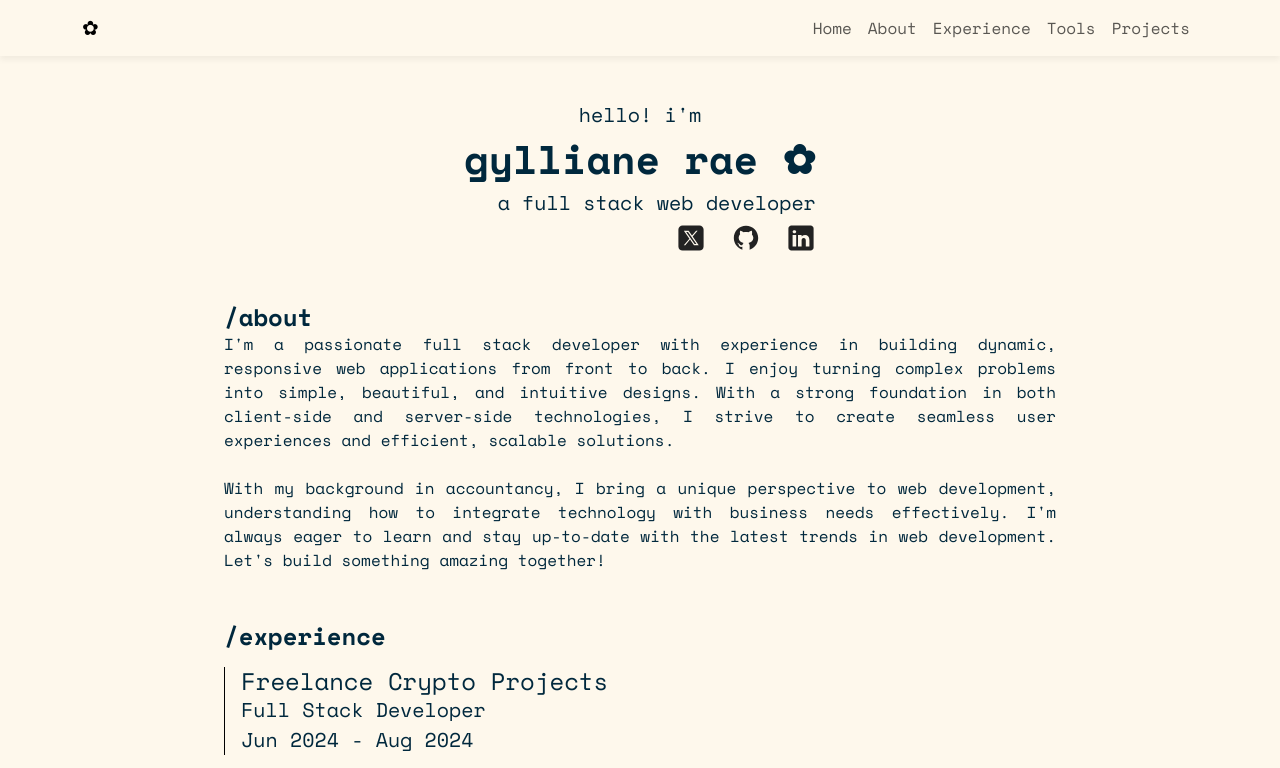
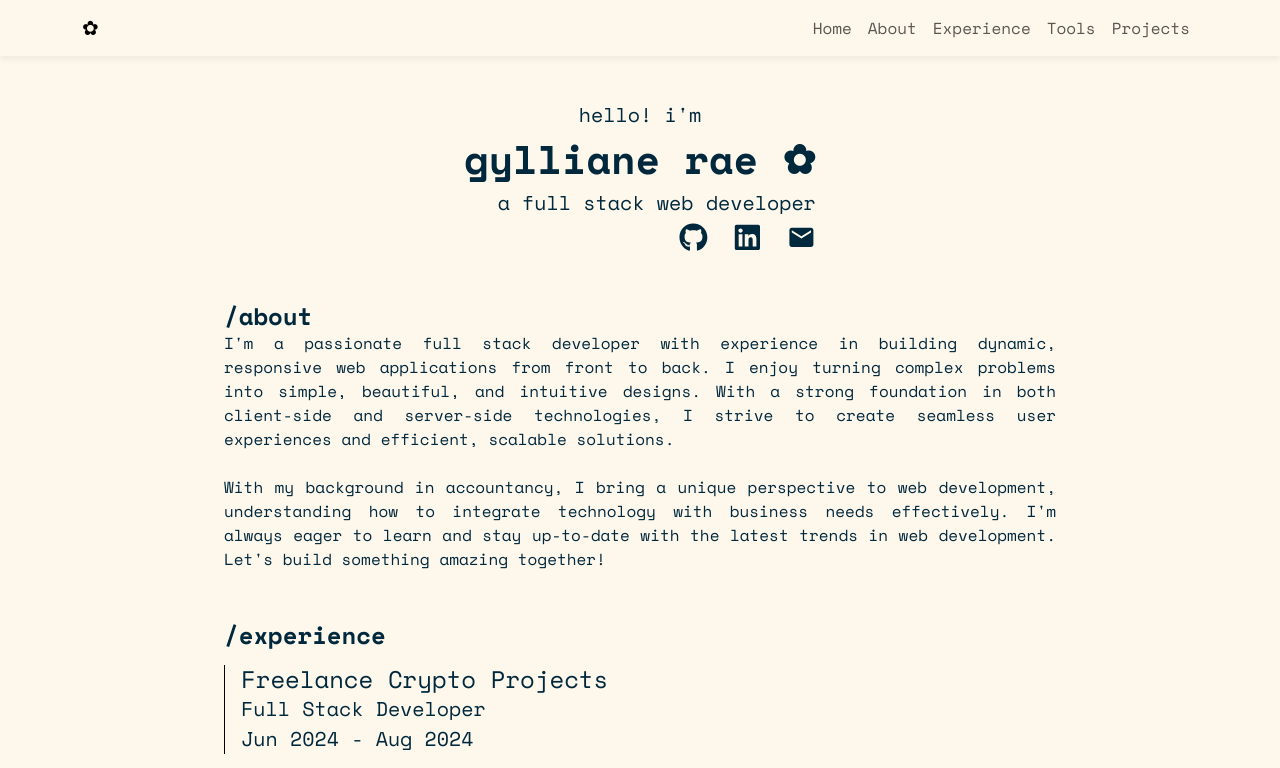
Before and after one commit to gyllianerae/portfolio, a React (Vite) app: page / in a window 1280 px wide. Shown: the top 768 px of the page. Built offline with nearby package versions, Linux system fonts and the light colour scheme.

Commit message:
updated social icons

```diff
--- a/index.html
+++ b/index.html
@@ -11,7 +11,7 @@
     <link href="https://fonts.googleapis.com/css2?family=Space+Mono:ital,wght@0,400;0,700;1,400;1,700&display=swap" rel="stylesheet">
     <link rel="icon" type="image/png" href="./src/assets/favicon.png">
     <meta name="viewport" content="width=device-width, initial-scale=1.0" />
-    <title>gylliane rae ✿</title>
+    <title>gylliane rae's developer portfolio ✿</title>
   </head>
   <body>
     <div id="root"></div>
--- a/src/sections/Hero/Hero.jsx
+++ b/src/sections/Hero/Hero.jsx
@@ -10,6 +10,10 @@ import linkedinLight from '../../assets/linkedin-light.svg';
 import linkedinDark from '../../assets/linkedin-dark.svg';
 import CV from '../../assets/cv.pdf';
 import { useTheme } from '../../common/ThemeContext';
+
+import { FaGithub, FaLinkedin } from "react-icons/fa";
+import { MdEmail } from "react-icons/md";
+
 
 function Hero() {
   const { theme, toggleTheme } = useTheme();
@@ -29,15 +33,15 @@ function Hero() {
         <h1> gylliane rae ✿</h1>
         {/* <h2>and i'm a <i>full stack web developer</i></h2> */}
         <p className={styles.description}> a full stack web developer</p>
-        <span>
-          <a href="https://twitter.com" target="_blank">
-            <img src={twitterIcon} alt="Twitter icon" />
-          </a>
-          <a href="https://github.com" target="_blank">
-            <img src={githubIcon} alt="Github icon" />
+        <span className={styles.socialIcons}>
+          <a href="https://github.com/gyllianerae" target="_blank">
+            <FaGithub className={styles.icons} />
           </a>
           <a href="https://linkedin.com" target="_blank">
-            <img src={linkedinIcon} alt="Linkedin icon" />
+            <FaLinkedin className={styles.icons} />
+          </a>
+          <a href="" target="_blank">
+            <MdEmail className={styles.icons} />
           </a>
         </span>
 
--- a/src/sections/Hero/HeroStyles.module.css
+++ b/src/sections/Hero/HeroStyles.module.css
@@ -22,6 +22,17 @@
             }
         }
     }
+
+    .icons {
+        color: var(--text-color);
+        font-size: 1.8rem;
+    }
+
+    .icons:hover {
+        cursor: pointer;
+        transform: scale(1.05);
+    }
+
 
     a {
         width: fit-content;
```
